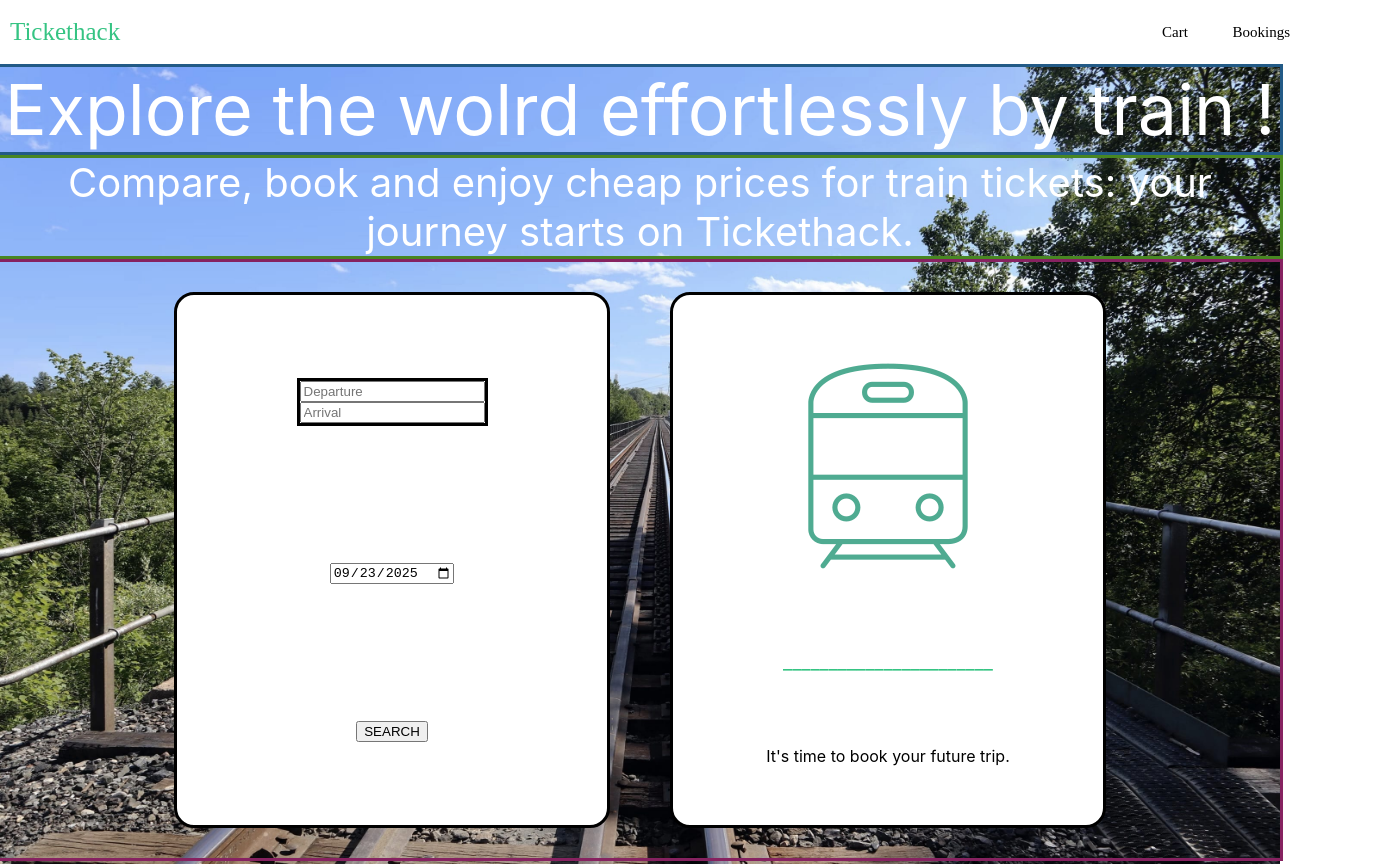
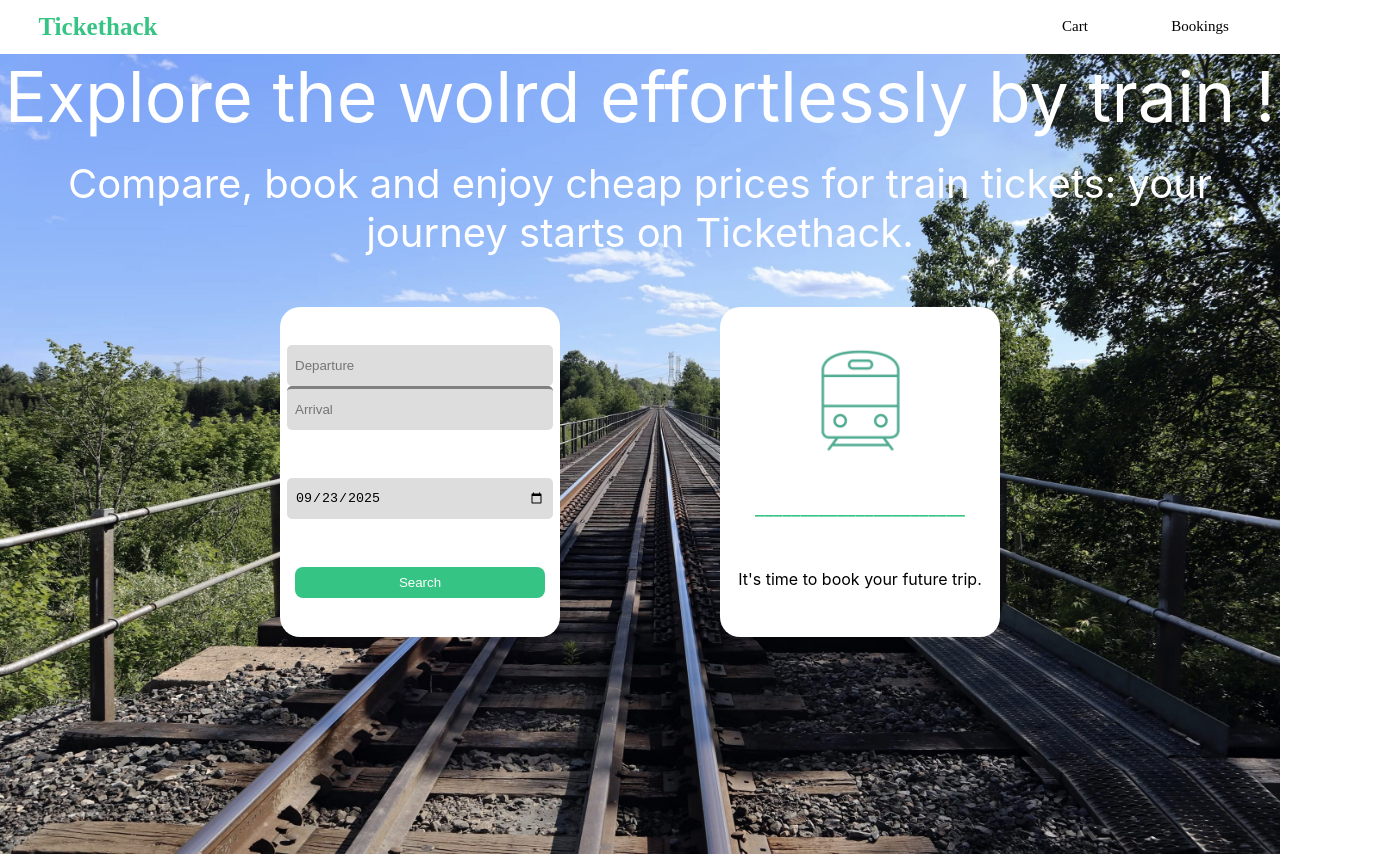
Before and after one commit to DELCC/tickethack-frontend, a website: page index.html in a window 1280 px wide. Shown: the whole page, 1390 px wide, since content can reach past the window. Drawn offline with Linux system fonts and the light colour scheme.

Commit message:
newFront

```diff
--- a/index.html
+++ b/index.html
@@ -25,7 +25,7 @@
                 </div>
                 <input id="date" type="date" value="2025-09-23" />
 
-                <button id="addCity">SEARCH</button>
+                <button id="addCity">Search</button>
 
             </div>
             <div id="card" class="card-right">
--- a/script.js
+++ b/script.js
@@ -11,6 +11,7 @@
     fetch(`http://localhost:3000/trips/${departure}/${arrival}/${date}`)
     .then(response=>response.json())
     .then((data)=>{
+     //affichage du message "NO TRIP FOUND"
         console.log(data.trips.length)
         if(data.trips.length===0){
             document.querySelector("#card").innerHTML+=`
@@ -19,6 +20,7 @@
             <p> No trip found.</p>`
 
         } else {
+        //Affichage des schedules
             for (const journey of data.trips){
                 console.log(journey["_id"])
 
@@ -30,6 +32,16 @@
                         <div id="newJourneyPrice">${journey["price"]}€</div>
                         <button class="bookButton" id="${journey["_id"]}">Book</button>
                     </div>`
-        }}
+            }
+            //Attention, revoir le bloc demain et tester quand le back sera back
+            const cardRight = document.querySelector('.card-right')
+            if (cardRight.scrollHeight > cardRight.clientHeight) {
+                cardRight.style.overflowY = 'scroll';
+                } else {
+                    cardRight.style.overflowY = 'hidden';
+                }
+
+
+    }
     })
 })
--- a/style.css
+++ b/style.css
@@ -7,27 +7,30 @@
     display: flex;
 	justify-content: space-between;
 	align-items: center;
-	height: 8vh;
+	height: auto;
     width: 100vw;
     margin: 0;
 	/* padding: 25px 30px 25px 30px; */
 	background-color: white;
-    padding-left: 10px;
-    padding-right: 100px;
+    padding: 1%;
 }
 .logo{
     font-size: 25px;
     color: rgb(53, 196, 131);
+    font-weight: bold;
+    margin-left: 2%;
 }
 
 .navigation{
     display: flex;
-    justify-content: space-between;
+    justify-content: flex-end;
+    gap : 100%;
     flex-direction: row;
     align-items: center;
-    width :10vw;
+    width :auto;
     font-size: 15px;
-    color: black
+    color: black;
+    margin-right: 5%;
 }
 /* .cartButton{
     margin-right: 10px;
@@ -48,17 +51,16 @@
     flex-direction: column;
     justify-content: flex-start;
     align-items: center;
+    gap : 20px;
 }
 
 #title_main{
-    border: #225A86 solid;
     width : 100%;
     text-align: center;
     font-size: 70px;
     color : white;
 }
 #subtitle_main{
-    border: #488622 solid;
     width : 100%;
     text-align: center;
     font-size: 40px;
@@ -66,7 +68,6 @@
 }
 
 .cards_main{
-    border: #862260 solid;
     width : 100%;
     height: 100%;
     text-align: center;
@@ -74,17 +75,18 @@
     flex-direction: row;
     justify-content: center;
     align-items: center;
+    gap : 100px;
 }
 
 .card-right{
     padding: 15px;
-    border : black solid;
+    border : none;
     display: flex;
 	flex-direction: column;
 	justify-content: space-around;
 	align-items: center;
-	width: 400px;
-    height : 500px;
+	width: 250px;
+    height : 300px;
 	margin: 30px;
 	background-color: white;
 	background-size: cover;
@@ -92,13 +94,13 @@
 }
 .card-left{
     padding: 15px;
-    border : black solid;
+    border : none;
     display: flex;
 	flex-direction: column;
 	justify-content: space-around;
 	align-items: center;
-	width: 400px;
-    height : 500px;
+	width: 250px;
+    height : 300px;
 	margin: 30px;
 	background-color: white;
 	background-size: cover;
@@ -106,10 +108,11 @@
 }
 
 .journeyInfos{
-    border : black solid;
+    width: 100%;
     display: flex;
 	flex-direction: column;
-	justify-content: space-between;
+	justify-content: center;
+    align-items: center;
 }
 
 #newJourney{
@@ -124,10 +127,6 @@
     margin: 5px;
 }
 
-#card{
-    overflow: scroll;
-}
-
 #underscore{
  color: rgb(53, 196, 131);
  font-size: 20px;
@@ -139,6 +138,35 @@
     border-radius: 8px;
     border : none;
     padding: 8px;
+}
 
+button{
+    cursor: pointer;
+}
 
+#addCity{
+    width:100%;
+    background-color:rgb(53, 196, 131);
+    color: white;
+    border-radius: 8px;
+    border : none;
+    padding: 8px;
 }
+
+input{
+    width: 100%;
+    outline: none;
+    border : none;
+    border-radius: 5px;
+    background-color: rgba(128, 128, 128, 0.269);
+    padding: 8px;
+    height: 25px;
+}
+#arrivalInput{
+    border-top: solid grey;
+}
+
+img{
+    width: 50%;
+    height: auto;
+}
```
Lines whose indentation alone changed are shown as unchanged.
